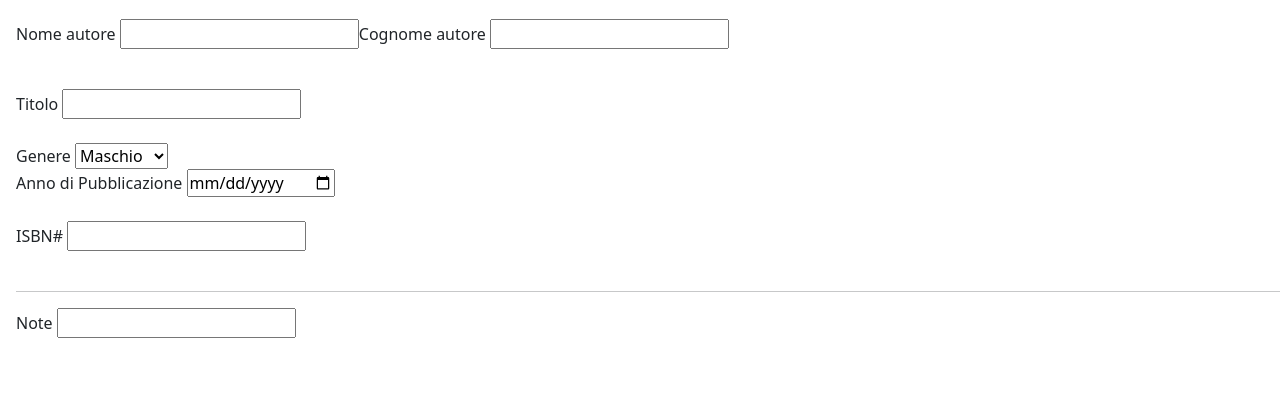
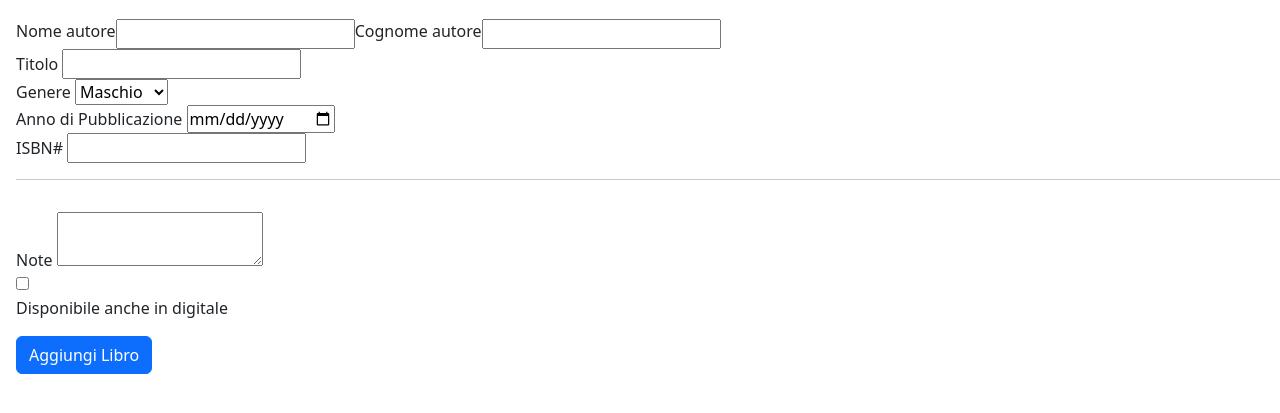
Before and after one commit to LorenzoNicoletti02/html-css-bootstrap-dashboard, a plain HTML site: page newbook.html in a window 1280 px wide. Shown: the part 165-578 px from the top of the page. Drawn offline with nearby package versions, Linux system fonts and the light colour scheme.

Commit message:
feat: fix form

```diff
--- a/newbook.html
+++ b/newbook.html
@@ -1,5 +1,6 @@
 <!DOCTYPE html>
 <html lang="en">
+
 <head>
     <meta charset="UTF-8">
     <meta name="viewport" content="width=device-width, initial-scale=1.0">
@@ -23,56 +24,53 @@
     </div>
 
     <section class="ms-3">
+        <form action="">
             <div class="d-flex">
-            <form action="">
                 <label>Nome autore</label>
-                <input type="text"><br><br>
-            </form>
+                <input type="text">
 
-            <form action="">
+
                 <label>Cognome autore</label>
-                <input type="text"><br><br>
-            </form>
+                <input type="text">
             </div>
 
-        <div class="d-flex mt-3">
-            <form action="">
+            <div>
                 <label>Titolo</label>
-                <input type="text"><br><br>
-            </form>
+                <input type="text">
             </div>
 
-        <div class="">
+            <div>
                 <label>Genere</label>
                 <select name="gender" id="gender">
                     <option value="maschio">Maschio</option>
                     <option value="femmina">Femmina</option>
                 </select>
-
-
-            <form action="">
-                <label>Anno di Pubblicazione</label>
-                <input type="date"><br><br>
-            </form>
-
-
-
-            <form action="">
-                <label>ISBN#</label>
-                <input type="number"><br><br>
-            </form>
-
-            <hr>
-
-            <form action="">
-                <label>Note</label>
-                <input type="text"><br><br>
-            </form>
             </div>
 
+            <div>
+                <label>Anno di Pubblicazione</label>
+                <input type="date">
+            </div>
 
+            <div>
+                <label>ISBN#</label>
+                <input type="number">
+            </div>
 
+            <hr class="pb-3">
 
+            <div>
+                <label>Note</label>
+                <textarea name="textarea" id="textarea"></textarea>
+            </div>
+
+            <div>
+                <input type="checkbox">
+                <p>Disponibile anche in digitale</p>
+            </div>
+
+            <a href="./index.html"><button class="btn btn-primary">Aggiungi Libro</button></a>
+        </form>
     </section>
 
 
@@ -81,4 +79,5 @@
     <script src="https://cdn.jsdelivr.net/npm/bootstrap@5.3.3/dist/js/bootstrap.bundle.min.js"></script>
     <script src="https://cdnjs.cloudflare.com/ajax/libs/font-awesome/6.0.0-beta3/js/all.min.js"></script>
 </body>
+
 </html>
```
Lines whose indentation alone changed are shown as unchanged.
